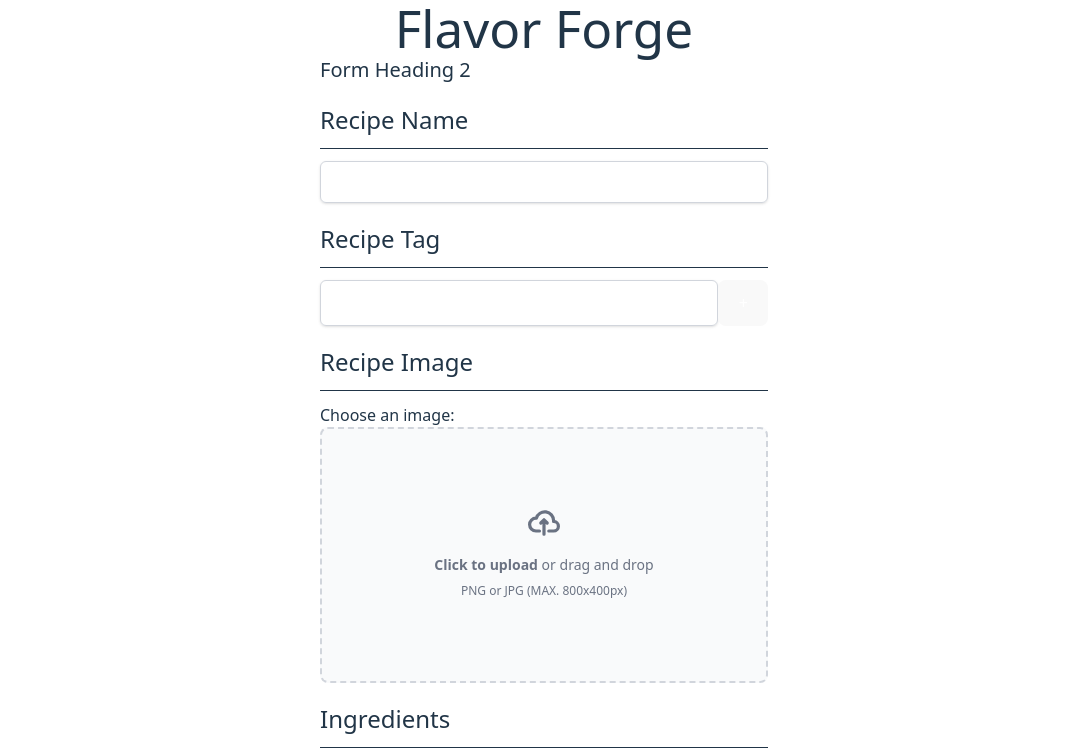
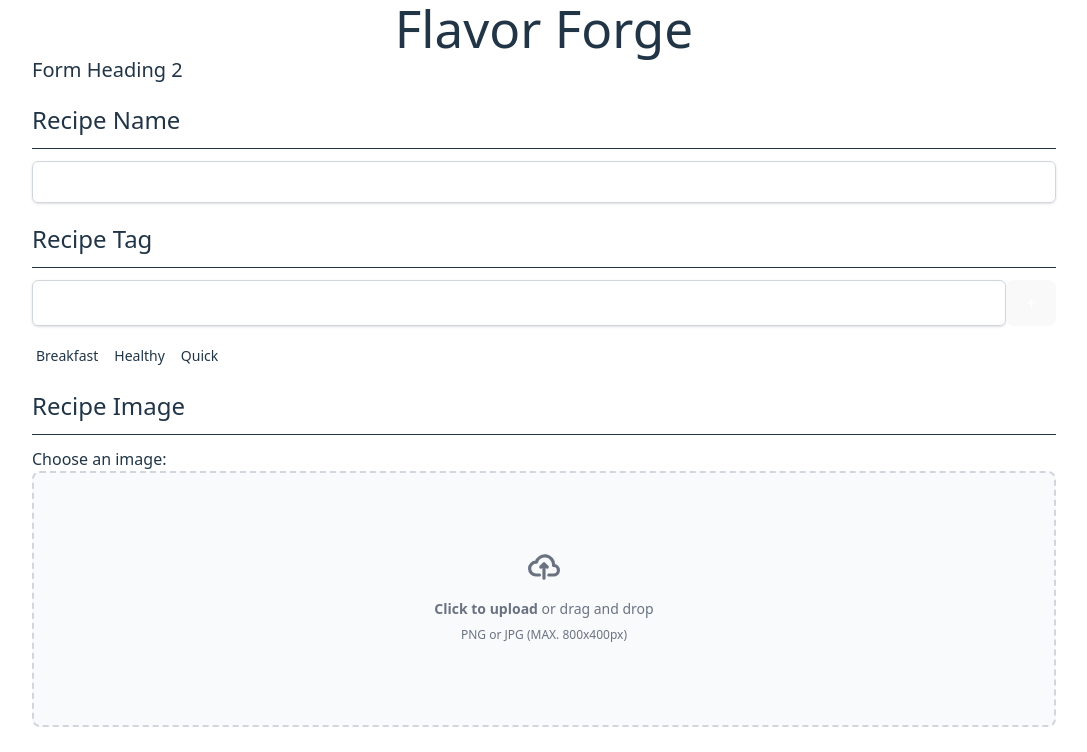
Before and after one commit to Thiettan/flavor-forge, a React (Vite) app: page / in a window 1280 px wide. Shown: the top 752 px of the page, without its empty margins (96-1183 px from the left). Built offline with nearby package versions, Linux system fonts and the light colour scheme.

Commit message:
added test data and badge styling for recipe tags

```diff
--- a/src/App.jsx
+++ b/src/App.jsx
@@ -7,9 +7,13 @@ import IngredientInput from "./components/IngredientInput";
 import DirectionsInput from "./components/DirectionsInput";
 import "./App.css";
 
+//TEST DATA Imports//
+import testTagData from "./data/recipe-tags-test.json";
+/////////////////////
+
 function App() {
   const [name, setName] = useState("");
-  const [tag, setTag] = useState([]);
+  const [tag, setTag] = useState(testTagData);
   const [ingredients, setIngredients] = useState([]);
   const [directions, setDirections] = useState([]);
 
@@ -36,8 +40,8 @@ function App() {
   return (
     <>
       <h1 className="text-6xl text-center">Flavor Forge</h1>
-      <div className="@container">
-        <form action="" id="RecipeForger" className="max-w-md mx-auto">
+      <div className="@container max-w-5xl mx-auto">
+        <form action="" id="RecipeForger" className="max-w-full mx-auto">
           <h2 className="text-xl mb-5">Form Heading 2</h2>
 
           <RecipeNameInput name={name} handleAddName={handleAddName} />
--- a/src/components/AddBtn.jsx
+++ b/src/components/AddBtn.jsx
@@ -11,7 +11,8 @@ const AddBtn = ({
     "inline-flex items-center justify-center px-4 py-2 rounded-md font-medium focus:outline-none focus:ring-2 focus:ring-offset-2 transition";
 
   const variants = {
-    primary: "bg-blue-600 text-white hover:bg-blue-700 focus:ring-blue-500",
+    primary:
+      "bg-blue-600 text-white hover:bg-blue-700 focus:ring-blue-500 focus:border-blue-500",
     secondary:
       "bg-gray-200 text-gray-800 hover:bg-gray-300 focus:ring-gray-400",
     danger: "bg-red-600 text-white hover:bg-red-700 focus:ring-red-500",
--- a/src/components/RecipeTagInput.jsx
+++ b/src/components/RecipeTagInput.jsx
@@ -30,9 +30,14 @@ const RecipeTagInput = ({ tag, handleAddTag }) => {
           +
         </AddBtn>
       </div>
-      <ul className="mt-4 list-disc list-inside text-sm">
+      <ul className="mt-4 list-none text-sm flex ">
         {tag.map((item, idx) => (
-          <li key={idx}>{item}</li>
+          <li
+            className="mr-2 p-1 bg-white dark:bg-orange-900 rounded-lg"
+            key={idx}
+          >
+            {item}
+          </li>
         ))}
       </ul>
     </div>
--- /dev/null
+++ b/src/data/recipe-tags-test.json
@@ -0,0 +1,3 @@
+[
+    "Breakfast", "Healthy", "Quick"
+]
```
